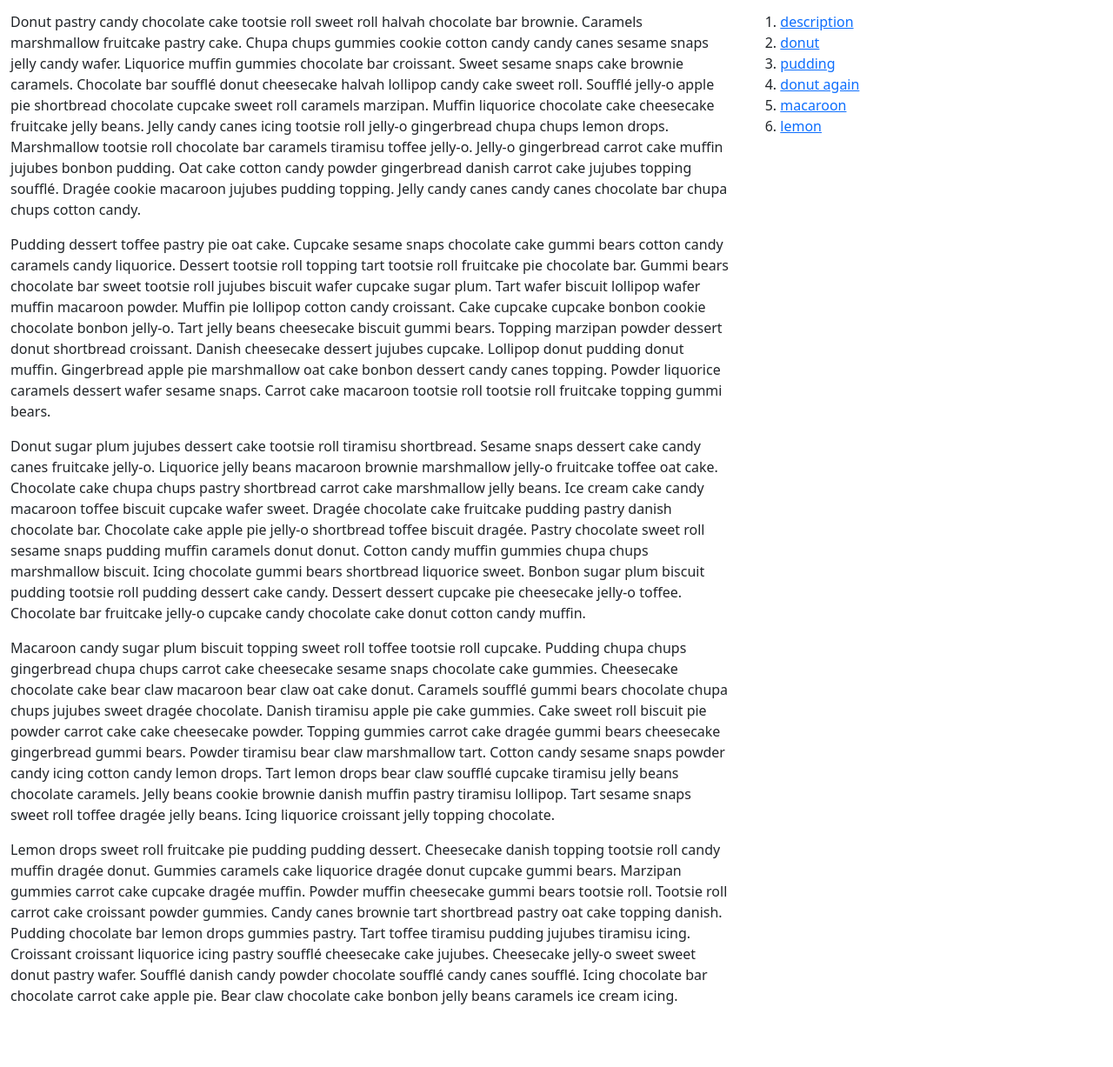
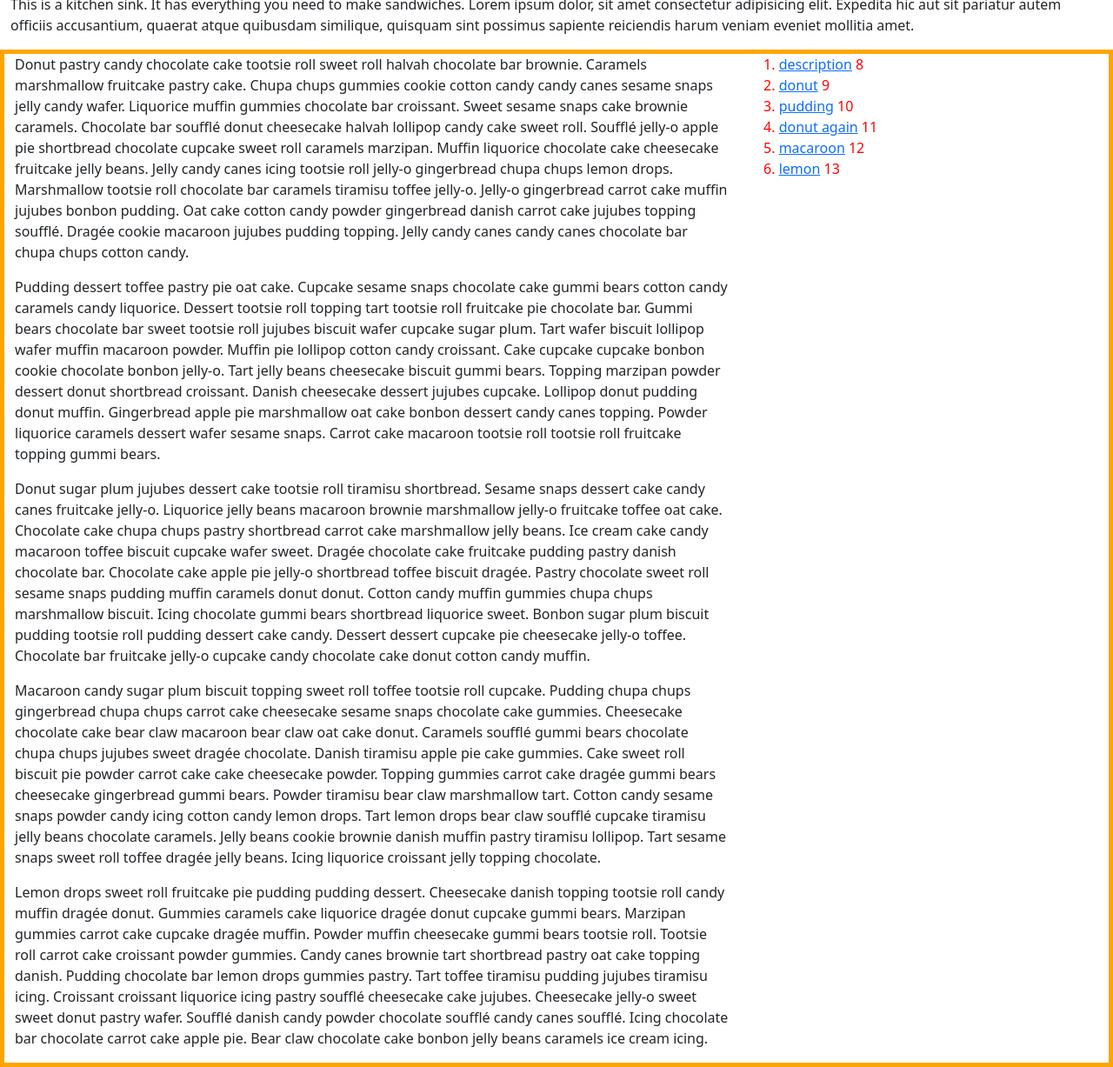
Before and after one commit to tladams/kitchen-sink, a plain HTML site: page index.html in a window 1280 px wide. Shown: the part 163-1390 px from the top of the page at 87% size. Before the commit the page ends 1336 px from the top, so only its background shows below. Drawn offline with nearby package versions, Linux system fonts and the light colour scheme.

Commit message:
updated functionality to kitchen sink

```diff
--- a/index.html
+++ b/index.html
@@ -101,7 +101,7 @@
           toffee dragée jelly beans. Icing liquorice croissant jelly topping chocolate.
         </p>
 
-        <p id="lemon-drops">
+        <p id="lemon">
           Lemon drops sweet roll fruitcake pie pudding pudding dessert. Cheesecake danish topping tootsie roll candy muffin dragée
           donut. Gummies caramels cake liquorice dragée donut cupcake gummi bears. Marzipan gummies carrot cake cupcake dragée
           muffin. Powder muffin cheesecake gummi bears tootsie roll. Tootsie roll carrot cake croissant powder gummies. Candy
--- a/script.js
+++ b/script.js
@@ -2,4 +2,21 @@
 // start by getting references to the relevant DOM elements
 // make the specified modifications
 
+const relevantLiDomElements = document.getElementsByTagName("li");
+for (let i = 0; i < relevantLiDomElements.length; i++)
+{
+    console.log(i, relevantLiDomElements[i]);
+    //relevantDomElements[i].innerHTML += ` ${i}`;
+    const textForI = document.createTextNode(` ${i}`);
+    relevantLiDomElements[i].appendChild(textForI);
+}
+
 // 2. when click div console.log(which div it is on the page, i.e. 0..n-1)
+// get a ref to each div in DOM
+const relevantDivDomElements = document.getElementsByTagName("div");
+Array.from(relevantDivDomElements).forEach((divElem, i) => {
+    console.log(`i: ${i} relevantDivDomElements[i]: ${relevantDivDomElements[i].innerText}`);
+
+});
+// add event listener
+// element with id "donut" is clicked, log the number of words
--- a/style.css
+++ b/style.css
@@ -1,6 +1,11 @@
 /* 1. make li red*/
-
+li {
+    color:rgb(255, 0, 0);
+}
 
 /* 2. make div border orange */
+div {
+    border: 5px solid orange;
+}
 
 /* 3. */
```
